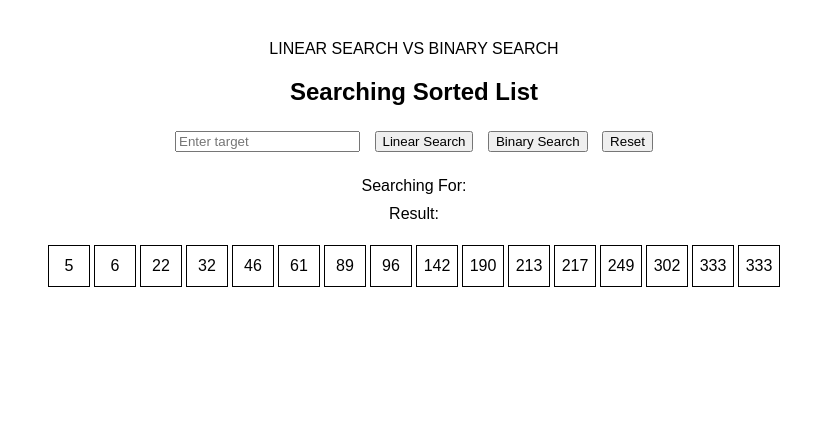
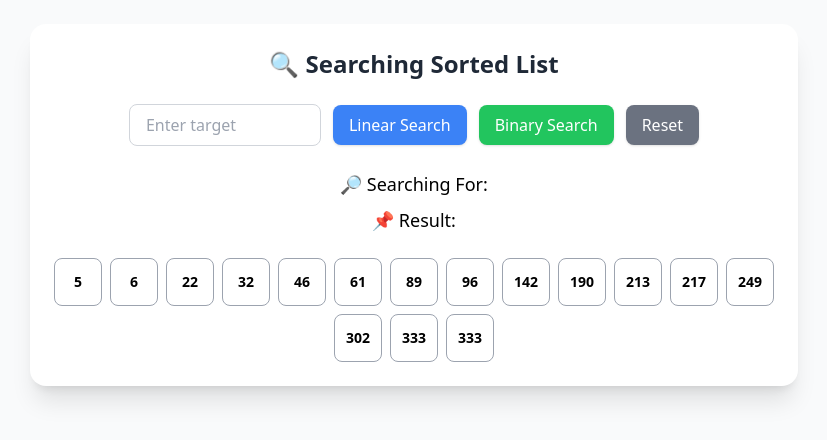
Before and after one commit to vedant331/DSA, a plain HTML site: page index.html in a window 1280 px wide. Shown: the whole page, without its empty margins (226-1053 px from the left). Drawn offline with nearby package versions, Linux system fonts and the light colour scheme.

Commit message:
Update index.html

```diff
--- a/index.html
+++ b/index.html
@@ -1,58 +1,47 @@
-LINEAR SEARCH VS BINARY SEARCH
-
 <!doctype html>
 <html lang="en">
 <head>
   <meta charset="utf-8" />
   <meta name="viewport" content="width=device-width,initial-scale=1" />
-  <title>Linear vs Binary Search — Simple Visualization</title>
+  <title>Linear vs Binary Search — Visualization</title>
+  <script src="https://cdn.tailwindcss.com"></script>
   <style>
-    body {
-      display: flex;
-      flex-direction: column;
-      justify-content: flex-start;
-      align-items: center;
-      height: 100vh;
-      margin: 0;
-      font-family: Arial, sans-serif;
-      text-align: center;
-      padding-top: 40px;
-    }
-    h2 { margin-bottom: 20px; }
-    input, button { margin: 5px; }
-    p { margin: 10px 0; }
-    #arrayContainer { margin-top: 20px; }
-    .cell {
-      display: inline-block;
-      width: 40px;
-      height: 40px;
-      border: 1px solid black;
-      margin: 2px;
-      text-align: center;
-      vertical-align: middle;
-      line-height: 40px;
-    }
-    .checking { background: yellow; }
-    .checked { background: red; }
-    .found { background: lightgreen; }
+    .checking { background-color: #facc15 !important; } /* Yellow */
+    .checked { background-color: #f87171 !important; }  /* Red */
+    .found { background-color: #4ade80 !important; }    /* Green */
   </style>
 </head>
-<body>
-  <div>
-    <h2>Searching Sorted List</h2>
+<body class="min-h-screen bg-gray-50 flex flex-col items-center p-6">
+  <div class="w-full max-w-3xl bg-white shadow-xl rounded-2xl p-6 text-center">
+    <h2 class="text-2xl font-bold text-gray-800 mb-6">🔍 Searching Sorted List</h2>
 
-    <div style="margin-bottom: 20px;">
-      <input id="targetInput" type="number" placeholder="Enter target" />
-      <button id="linearBtn">Linear Search</button>
-      <button id="binaryBtn">Binary Search</button>
-      <button id="resetBtn">Reset</button>
+    <!-- Input & Buttons -->
+    <div class="flex flex-col sm:flex-row justify-center items-center gap-3 mb-6">
+      <input id="targetInput" type="number" placeholder="Enter target"
+        class="border border-gray-300 rounded-lg px-4 py-2 focus:ring-2 focus:ring-indigo-400 outline-none w-48" />
+      <button id="linearBtn"
+        class="bg-blue-500 hover:bg-blue-600 text-white px-4 py-2 rounded-lg shadow">
+        Linear Search
+      </button>
+      <button id="binaryBtn"
+        class="bg-green-500 hover:bg-green-600 text-white px-4 py-2 rounded-lg shadow">
+        Binary Search
+      </button>
+      <button id="resetBtn"
+        class="bg-gray-500 hover:bg-gray-600 text-white px-4 py-2 rounded-lg shadow">
+        Reset
+      </button>
     </div>
 
-    <p>Searching For: <span id="statusTarget"></span></p>
-    <p>Result: <span id="statusResult"></span></p>
-    <p id="message"></p>
+    <!-- Status -->
+    <div class="space-y-2 text-lg">
+      <p>🔎 Searching For: <span id="statusTarget" class="font-semibold text-indigo-600"></span></p>
+      <p>📌 Result: <span id="statusResult" class="font-semibold text-blue-600"></span></p>
+      <p id="message" class="text-gray-700"></p>
+    </div>
 
-    <div id="arrayContainer"></div>
+    <!-- Array Visualization -->
+    <div id="arrayContainer" class="mt-6 flex flex-wrap justify-center gap-2"></div>
   </div>
 
   <script>
@@ -69,7 +58,7 @@ LINEAR SEARCH VS BINARY SEARCH
       container.innerHTML = '';
       arr.forEach((v,i)=>{
         let cell = document.createElement('div');
-        cell.className = 'cell';
+        cell.className = 'cell flex items-center justify-center w-12 h-12 border border-gray-400 rounded-lg text-sm font-semibold bg-white transition';
         cell.id = 'cell-'+i;
         cell.textContent = v;
         container.appendChild(cell);
@@ -79,14 +68,14 @@ LINEAR SEARCH VS BINARY SEARCH
     function resetColors(){
       arr.forEach((_,i)=>{
         let el = document.getElementById('cell-'+i);
-        if(el) el.className = 'cell';
+        if(el) el.className = 'cell flex items-center justify-center w-12 h-12 border border-gray-400 rounded-lg text-sm font-semibold bg-white transition';
       });
     }
 
     function colorCell(i, cls){
       let el = document.getElementById('cell-'+i);
       if(!el) return;
-      el.className = 'cell ' + cls;
+      el.className = 'cell flex items-center justify-center w-12 h-12 border border-gray-400 rounded-lg text-sm font-semibold text-black transition ' + cls;
     }
 
     function sleep(ms){ return new Promise(r=>setTimeout(r, ms)); }
```
